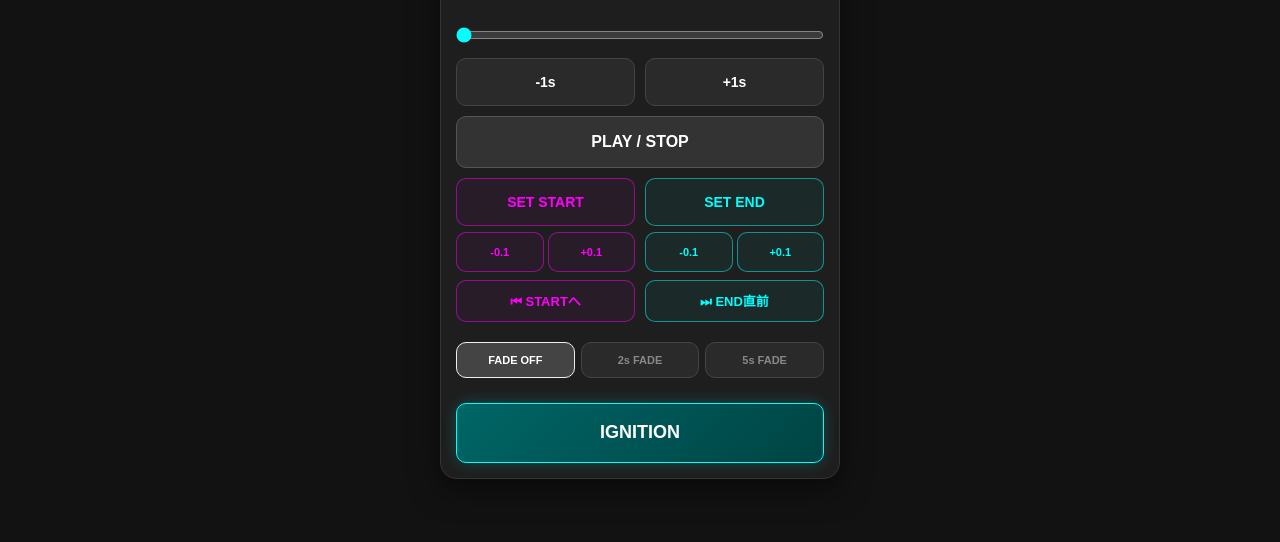
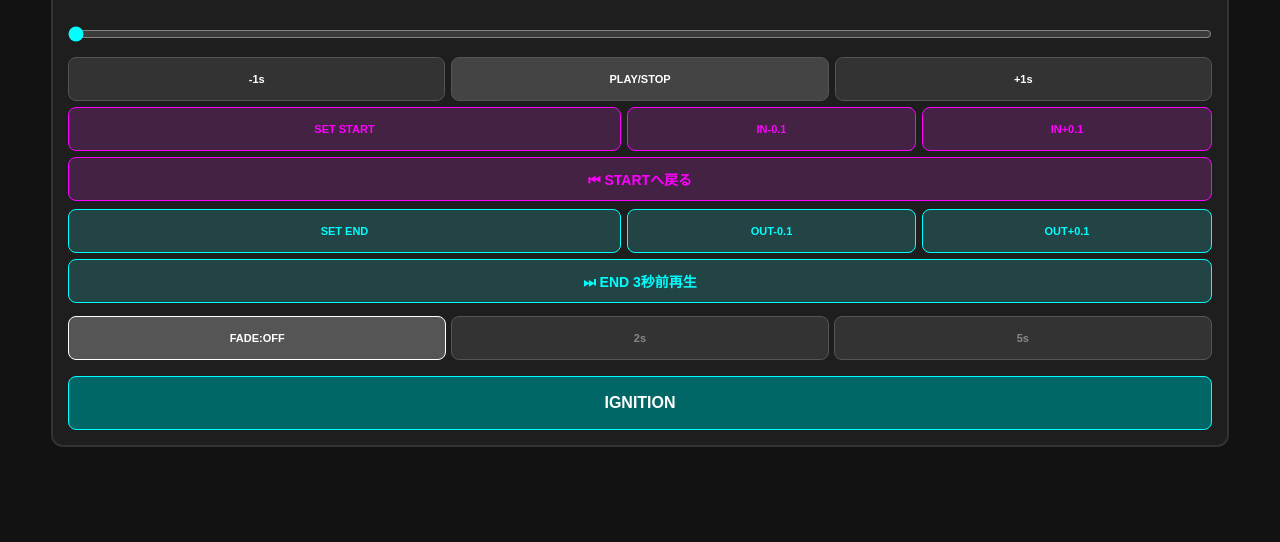
Before and after one commit to orihina0193/ringtone-tool, a plain HTML site: page index.html in a window 1280 px wide. Shown: the part 258-800 px from the top of the page. Drawn offline with Linux system fonts and the light colour scheme.

Commit message:
index.html を更新

```diff
--- a/index.html
+++ b/index.html
@@ -3,101 +3,78 @@
 <head>
 <meta charset="UTF-8">
 <meta name="viewport" content="width=device-width, initial-scale=1, maximum-scale=1, user-scalable=no">
-<title>Ringtone Ignition v1.5.9</title>
+<title>Ringtone Ignition v1.6.3</title>
 <style>
+  /* 文字サイズ設定による崩れを防止 */
   html { -webkit-text-size-adjust: 100%; }
-  body { background:#121212; color:#eee; font-family:sans-serif; display:flex; flex-direction:column; align-items:center; justify-content:center; min-height:100vh; margin:0; }
 
-  .panel { background:#1e1e1e; border:1px solid #333; padding:15px; border-radius:16px; width:92%; max-width:400px; text-align:center; box-sizing:border-box; box-shadow: 0 10px 30px rgba(0,0,0,0.5); }
-
-  .time { font-size:2.8rem; color:#0ff; font-weight:bold; margin:10px 0; text-shadow:0 0 15px rgba(0,255,255,0.5); font-variant-numeric: tabular-nums; }
-
-  .info-area { margin-bottom:15px; min-height:3.5em; }
-  .range-info { font-size:0.9rem; color:#f0f; font-weight:bold; opacity:0.9; }
-  .alert-info { font-size:0.8rem; color:#ff4444; font-weight:bold; margin-top:5px; height:1.2em; }
-
-  input[type=range] { width:100%; margin:15px 0; accent-color:#0ff; cursor:pointer; }
-
-  .grid-layout { display: grid; grid-template-columns: 1fr 1fr; gap: 10px; width: 100%; }
+  body { background:#121212; color:#eee; font-family:monospace; display:flex; flex-direction:column; align-items:center; justify-content:center; min-height:100vh; margin:0; }
+  .panel { background:#1e1e1e; border:2px solid #333; padding:15px; border-radius:12px; width:92%; text-align:center; box-sizing:border-box; }
+  .time { font-size:2.2rem; color:#0ff; font-weight:bold; margin-bottom:5px; text-shadow:0 0 10px #0ff; font-variant-numeric: tabular-nums; }
+  .info-area { margin-bottom:15px; min-height:3em; display:flex; flex-direction:column; justify-content:center; }
+  .range-info { font-size:0.85rem; color:#f0f; font-weight:bold; }
+  .alert-info { font-size:0.75rem; color:#ff4444; font-weight:bold; margin-top:4px; height:1.2em; }
+  input[type=range] { width:100%; margin:15px 0; accent-color:#0ff; }
+  .btns { display:flex; flex-wrap:wrap; justify-content:center; gap:6px; }
 
   button {
-    background:#2a2a2a; color:#fff; border:1px solid #444;
-    border-radius:10px; font-weight:bold; font-size:14px;
-    cursor:pointer; -webkit-tap-highlight-color:transparent;
-    transition: all 0.1s; display: flex; align-items: center; justify-content: center;
-    min-height: 48px; width: 100%;
+    background:#333; color:#fff; border:1px solid #555;
+    padding:10px 4px; border-radius:8px; font-weight:bold;
+    flex:1 1 22%; font-size:11px; cursor:pointer;
+    -webkit-tap-highlight-color:transparent;
+    min-height: 44px;
   }
-  button:active { transform: scale(0.97); background:#444; }
 
-  .ctrl-box { display: flex; flex-direction: column; gap: 6px; }
-  .adj-pair { display: grid; grid-template-columns: 1fr 1fr; gap: 4px; }
-  .adj-pair button { min-height: 40px; font-size: 11px; }
-
-  .accent-in { color:#f0f; border-color:rgba(255,0,255,0.5); background: rgba(255, 0, 255, 0.05); }
-  .accent-out { color:#0ff; border-color:rgba(0,255,255,0.5); background: rgba(0, 255, 255, 0.05); }
-
-  .full-width { grid-column: span 2; }
-  .play-btn { background: #333; border-color: #555; height: 52px; font-size: 16px; }
-  .jump-btn { min-height: 42px; font-size: 13px; margin-top: 2px; }
-
-  .main { background: linear-gradient(135deg, #006666, #004444); color:#fff; border:1px solid #0ff; font-size:18px; height:60px; margin-top:15px; box-shadow: 0 0 15px rgba(0,255,255,0.2); }
-  .main:disabled { background:#222; color:#555; border-color:#333; box-shadow:none; }
-
-  .fade-group { display: grid; grid-template-columns: repeat(3, 1fr); gap: 6px; margin-top: 10px; width: 100%; }
-  .f-btn { font-size: 11px; min-height: 36px; color: #888; }
-  .f-btn.active { background:#444; color:#fff; border-color:#eee; }
-
+  .accent-in { background:#442244; color:#f0f; border-color:#f0f; }
+  .accent-out { background:#224444; color:#0ff; border-color:#0ff; }
+  .large-btn { flex:1 1 95% !important; font-size:14px; margin-bottom:2px; }
+  .main { background:#006666; color:#fff; border-color:#0ff; flex:1 1 95%; font-size:16px; margin-top:10px; height:54px; }
+  .main:disabled { background:#222; color:#555; border-color:#444; cursor:not-allowed; }
+  .f-btn { background:#333; border:1px solid #555; color:#888; flex: 1 1 30%; }
+  .f-btn.active { background:#555; color:#fff; border-color:#fff; }
   #file-in { display:none; }
 </style>
 </head>
 <body onclick="unlockAudio()">
   <div class="panel">
-    <!-- ファイル選択ボタンのonclickを修正 -->
-    <button onclick="unlockAudio(); document.getElementById('file-in').click()" style="height:48px; background:#333; color:#0ff; border-color:#0ff; margin-bottom:10px;">🎵 SELECT MUSIC</button>
+    <!-- v1.5.3と同じシンプルな呼び出し方式 -->
+    <button onclick="unlockAudio(); document.getElementById('file-in').click()" style="width:100%; margin-bottom:10px; height:48px; background:#444; color:#0ff; border:1px solid #0ff; font-size:15px;">🎵 SELECT MUSIC</button>
 
     <div id="tm" class="time">00:00.00</div>
 
     <div class="info-area">
-      <div id="range-val" class="range-info">SELECT FILE...</div>
+      <div id="range-val" class="range-info">START: 0.00s / END: 0.00s</div>
       <div id="alert-msg" class="alert-info"></div>
     </div>
 
     <input type="range" id="sk" value="0" step="0.01" oninput="manualSeek(this.value)">
 
-    <div class="grid-layout">
+    <div class="btns">
       <button onclick="skip(-1)">-1s</button>
+      <button onclick="pp()" style="background:#444;">PLAY/STOP</button>
       <button onclick="skip(1)">+1s</button>
-      <button class="full-width play-btn" onclick="pp()">PLAY / STOP</button>
 
-      <div class="ctrl-box">
-        <button class="accent-in" onclick="st('s')">SET START</button>
-        <div class="adj-pair">
-          <button class="accent-in" onclick="adj('s',-0.1)">-0.1</button>
-          <button class="accent-in" onclick="adj('s',0.1)">+0.1</button>
-        </div>
-        <button class="accent-in jump-btn" onclick="backToStart()">⏮ STARTへ</button>
+      <button class="accent-in" style="flex:1 1 45% !important" onclick="st('s')">SET START</button>
+      <button class="accent-in" onclick="adj('s',-0.1)">IN-0.1</button>
+      <button class="accent-in" onclick="adj('s',0.1)">IN+0.1</button>
+      <button class="accent-in large-btn" onclick="backToStart()">⏮ STARTへ戻る</button>
+
+      <button class="accent-out" style="flex:1 1 45% !important" onclick="st('e')">SET END</button>
+      <button class="accent-out" onclick="adj('e',-0.1)">OUT-0.1</button>
+      <button class="accent-out" onclick="adj('e',0.1)">OUT+0.1</button>
+      <button class="accent-out large-btn" onclick="previewEnd()">⏭ END 3秒前再生</button>
+
+      <div style="display:flex; width:100%; gap:5px; margin-top:5px;">
+        <button class="f-btn active" id="f0" onclick="setFade(0)">FADE:OFF</button>
+        <button class="f-btn" id="f2" onclick="setFade(2)">2s</button>
+        <button class="f-btn" id="f5" onclick="setFade(5)">5s</button>
       </div>
 
-      <div class="ctrl-box">
-        <button class="accent-out" onclick="st('e')">SET END</button>
-        <div class="adj-pair">
-          <button class="accent-out" onclick="adj('e',-0.1)">-0.1</button>
-          <button class="accent-out" onclick="adj('e',0.1)">+0.1</button>
-        </div>
-        <button class="accent-out jump-btn" onclick="previewEnd()">⏭ END直前</button>
-      </div>
-
-      <div class="fade-group full-width">
-        <button class="f-btn active" id="f0" onclick="setFade(0)">FADE OFF</button>
-        <button class="f-btn" id="f2" onclick="setFade(2)">2s FADE</button>
-        <button class="f-btn" id="f5" onclick="setFade(5)">5s FADE</button>
-      </div>
-
-      <button id="ig" class="main full-width" onclick="exportAudio()">IGNITION</button>
+      <button id="ig" class="main" onclick="exportAudio()">IGNITION</button>
     </div>
   </div>
-  <!-- 確実に読み込むためのinputタグ -->
-  <input type="file" id="file-in" accept="audio/*" onchange="loadFile(event)">
+  <!-- フィルターを一切かけない設定に戻しました -->
+  <input type="file" id="file-in" onchange="loadFile(event)">
 
 <script>
   let aCtx = new (window.AudioContext || window.webkitAudioContext)();
@@ -107,7 +84,6 @@
 
   function unlockAudio() { if (aCtx.state === 'suspended') aCtx.resume(); }
 
-  // ファイル読み込み処理
   async function loadFile(e) {
     const file = e.target.files[0];
     if(!file) return;
@@ -125,9 +101,7 @@
       sk.max = aBuf.duration;
       sT = 0; eT = aBuf.duration; offset = 0;
       updateInfo();
-    } catch (err) {
-      document.getElementById('range-val').innerText = "ERROR: LOAD FAILED";
-    }
+    } catch (err) { document.getElementById('range-val').innerText = "ERROR: LOAD FAILED"; }
   }
 
   function stopAudio() {
```
